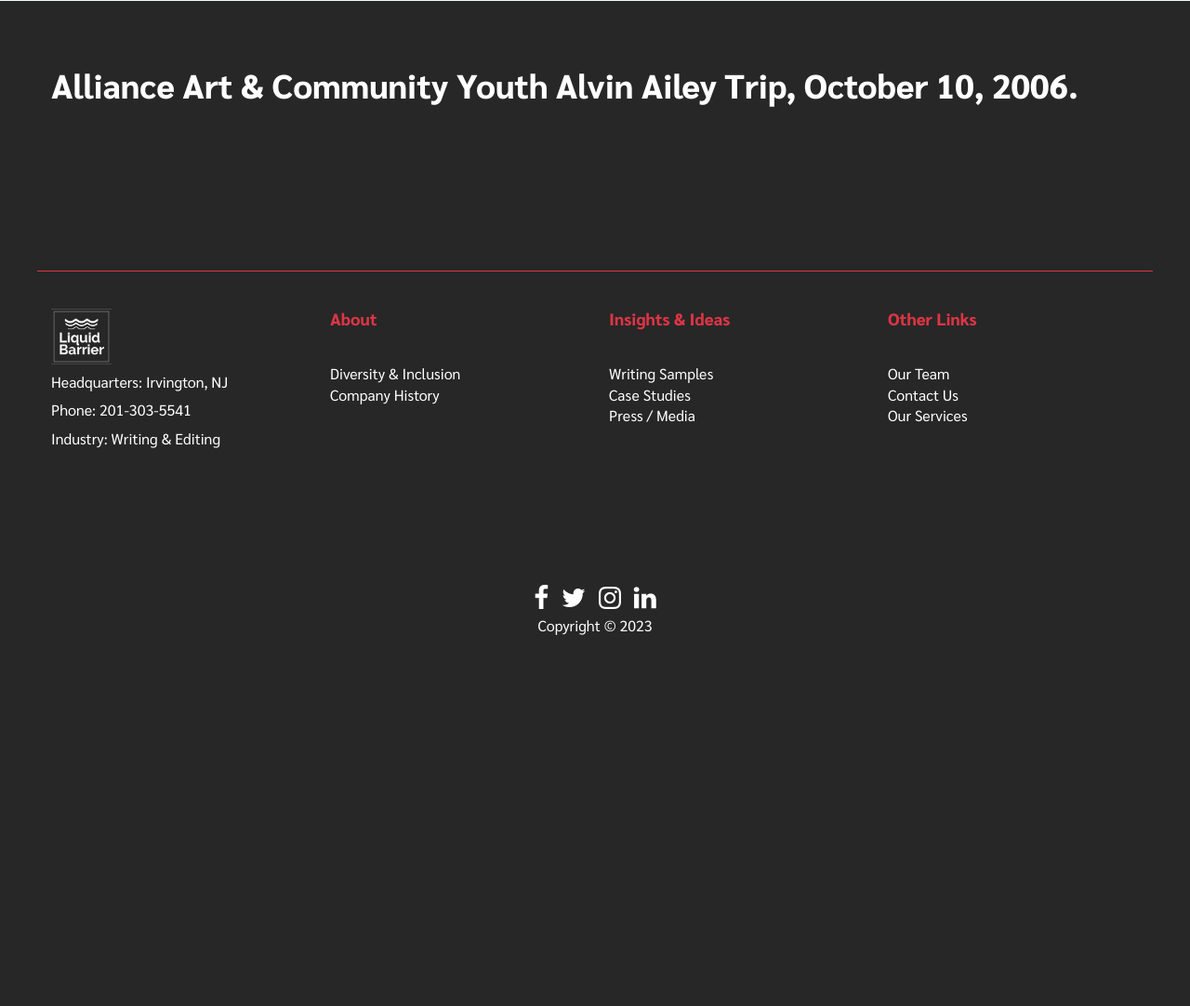
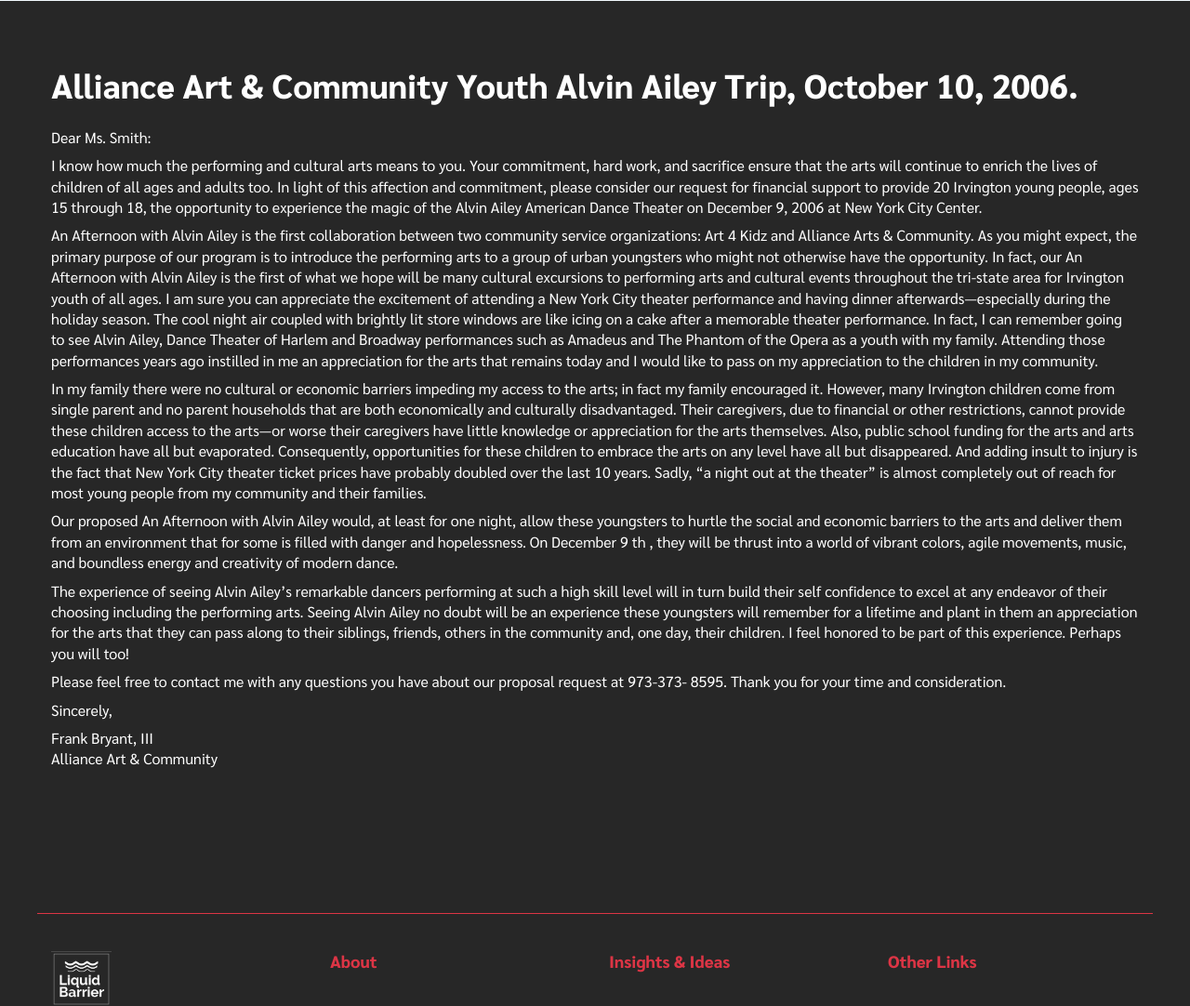
Before and after one commit to s-alad/liquidphp, a PHP site: page /proposal-alliance-art/index.php in a window 1280 px wide. Shown: the part 79-1161 px from the top of the page at 93% size. Before the commit the page ends 762 px from the top, so only its background shows below. Run offline with PHP 8.4, Linux system fonts and the light colour scheme; some libraries are stand-ins or nearby versions.

Commit message:
proposal

```diff
--- a/proposal-alliance-art/index.php
+++ b/proposal-alliance-art/index.php
@@ -38,7 +38,8 @@
 
             <div class="container pt-1">
 
-                  <?php //show_solution(); ?>
+                  <?php //show_solution();
+                    ?>
 
             </div>
         </section>
@@ -58,8 +59,61 @@
                 <br />
                 <div class="row pt-40">
                     <div class="col-md-12">
+                        <p class="text-white">Dear Ms. Smith:</p>
+                        <p class="text-white">I know how much the performing and cultural arts means to you. Your commitment, hard work, and
+                            sacrifice ensure that the arts will continue to enrich the lives of children of all ages and adults too. In
+                            light of this affection and commitment, please consider our request for financial support to provide 20
+                            Irvington young people, ages 15 through 18, the opportunity to experience the magic of the Alvin
+                            Ailey American Dance Theater on December 9, 2006 at New York City Center.</p>
+                        <p class="text-white">An Afternoon with Alvin Ailey is the first collaboration between two community service organizations:
+                            Art 4 Kidz and Alliance Arts &amp; Community. As you might expect, the primary purpose of our program
+                            is to introduce the performing arts to a group of urban youngsters who might not otherwise have the
+                            opportunity. In fact, our An Afternoon with Alvin Ailey is the first of what
+                            we hope will be many cultural excursions to performing arts and cultural
+                            events throughout the tri-state area for Irvington youth of all ages. I am
+                            sure you can appreciate the excitement of attending a New York City
+                            theater performance and having dinner afterwards—especially during
+                            the holiday season. The cool night air coupled with brightly lit store
+                            windows are like icing on a cake after a memorable theater
+                            performance. In fact, I can remember going to see Alvin Ailey, Dance
+                            Theater of Harlem and Broadway performances such as Amadeus and The Phantom of the Opera as
+                            a youth with my family. Attending those performances years ago instilled in me an appreciation for
+                            the arts that remains today and I would like to pass on my appreciation to the children in my
+                            community.</p>
+                        <p class="text-white">In my family there were no cultural or economic barriers impeding my access to the arts; in fact my
+                            family encouraged it. However, many Irvington children come from single parent and no parent
+                            households that are both economically and culturally disadvantaged. Their caregivers, due to
+                            financial or other restrictions, cannot provide these children access to the arts—or worse their
+                            caregivers have little knowledge or appreciation for the arts themselves. Also, public school funding
+                            for the arts and arts education have all but evaporated. Consequently, opportunities for these
+                            children to embrace the arts on any level have all but disappeared. And adding insult to injury is the
+                            fact that New York City theater ticket prices have probably doubled over the last 10 years. Sadly, “a
+                            night out at the theater” is almost completely out of reach for most young people from my community
+                            and their families.</p>
+                        <p class="text-white">Our proposed An Afternoon with Alvin Ailey would, at least for one night, allow these youngsters to
+                            hurtle the social and economic barriers to the arts and deliver them from an environment that for
+                            some is filled with danger and hopelessness. On December 9 th , they will be thrust into a world of
+                            vibrant colors, agile movements, music, and boundless energy and creativity of modern dance.</p>
+                        <p class="text-white">The experience of seeing Alvin Ailey’s remarkable dancers performing at such a high skill level will in
+                            turn build their self confidence to excel at any endeavor of their choosing including the performing
+                            arts. Seeing Alvin Ailey no doubt will be an experience these youngsters will remember for a lifetime
+                            and plant in them an appreciation for the arts that they can pass along to their siblings, friends, others
+                            in the community and, one day, their children. I feel honored to be part of this experience. Perhaps
+                            you will too!</p>
+                        <p class="text-white">Please feel free to contact me with any questions you have about our proposal request at 973-373-
+                            8595. Thank you for your time and consideration.</p>
+                        <p class="text-white">Sincerely,</p>
+                        <p class="text-white">Frank Bryant, III <br>
+                            Alliance Art &amp; Community</p>
                         <p class="text-white"></p>
                         <p class="text-white"></p>
+                        <p class="text-white"></p>
+                        <p class="text-white"></p>
+                        <p class="text-white"></p>
+                        <p class="text-white"></p>
+                        <p class="text-white"></p>
+                        <p class="text-white"></p>
+
                     </div>
                     <!--<div class="col-md-6 col-sm-6 border-right border-danger">
                         <div>
```
Lines whose indentation alone changed are shown as unchanged.
